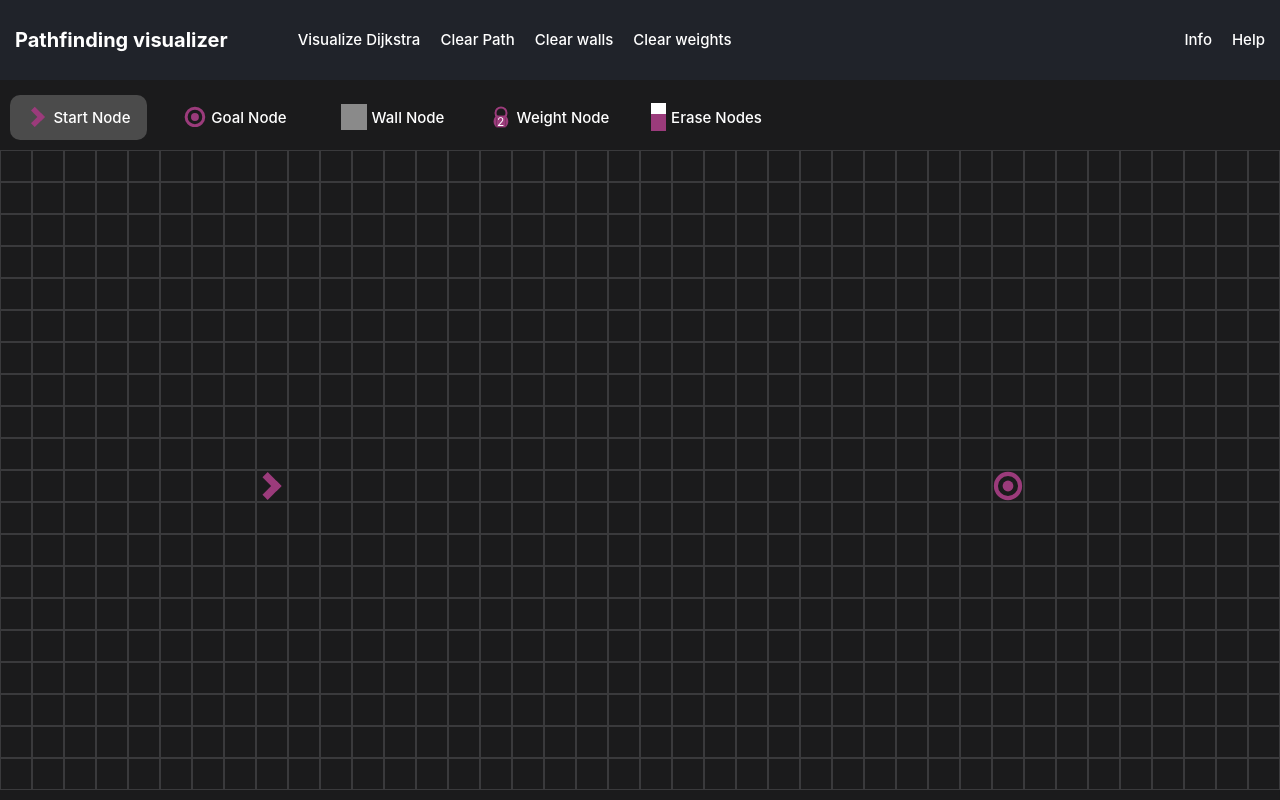
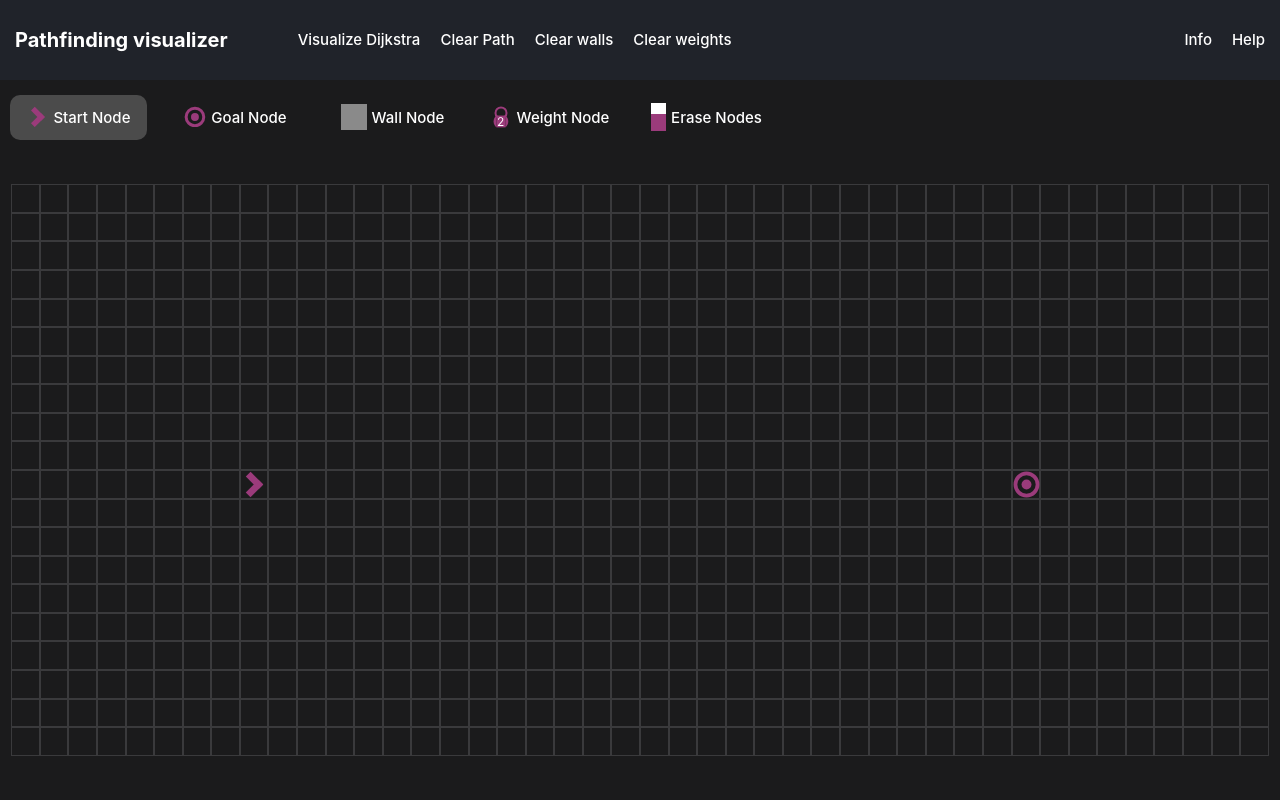
Before and after one commit to reddcarp/pathfinding-visualizer, a React (Create React App) app: page / in a window 1280 px wide. Built offline with nearby package versions, Linux system fonts and the light colour scheme.

Commit message:
[Visuals] now with resizing grid

```diff
--- a/src/App.tsx
+++ b/src/App.tsx
@@ -15,7 +15,7 @@ function App() {
     handleClearPath,
     handlePathfindingVisualization,
     handleClearNodesByType,
-  } = usePathfinding(20, 40);
+  } = usePathfinding(20, 44);
 
   return (
     <div className="App">
--- a/src/styles/index.css
+++ b/src/styles/index.css
@@ -36,7 +36,7 @@ body {
   --color-node-wall: #8a8a8a;
   --color-node-shortest-path: #fffe6a;
 
-  --node-size: 30px;
+  --node-size: calc(100vw / 44 - (2.5px));
 }
 
 #root {
```
